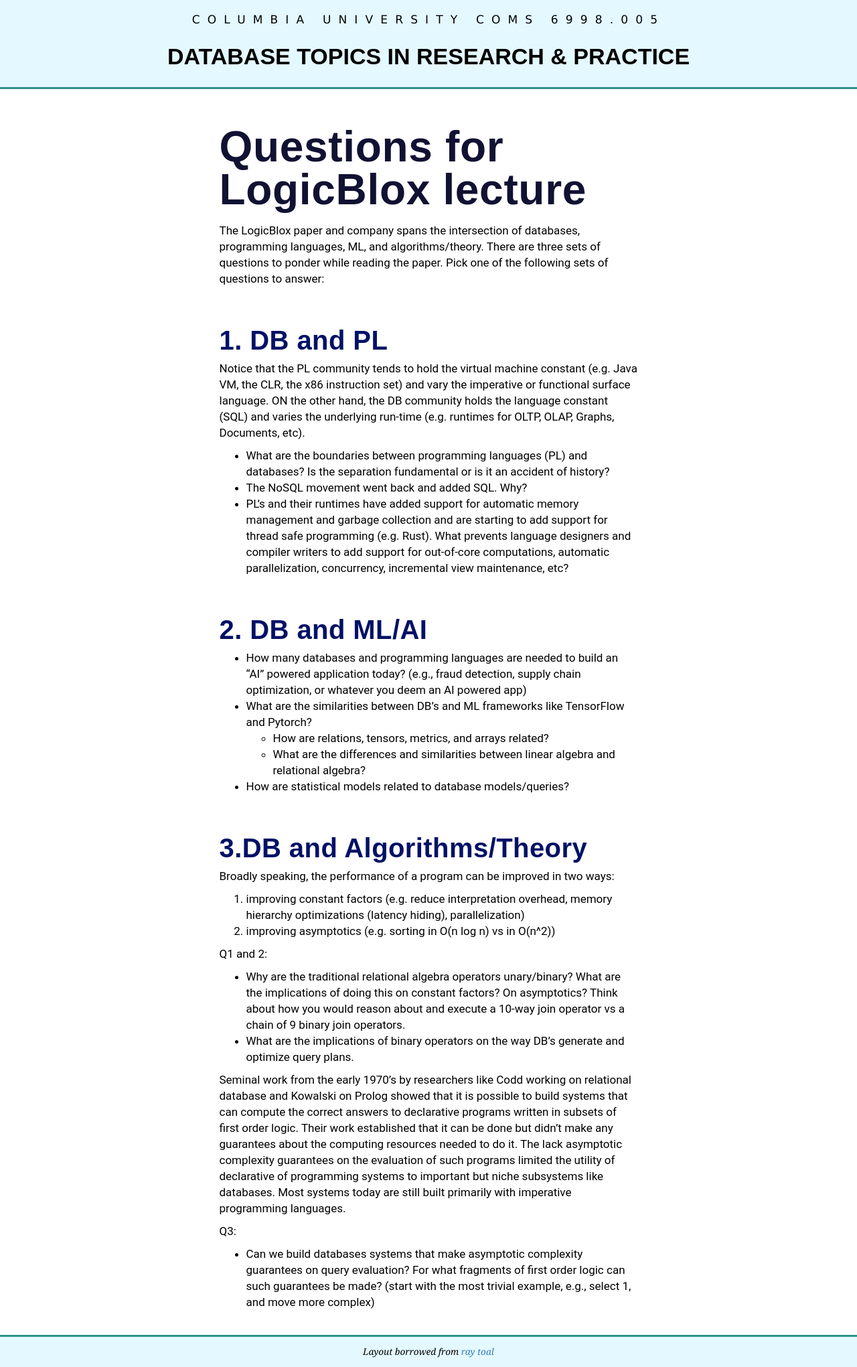
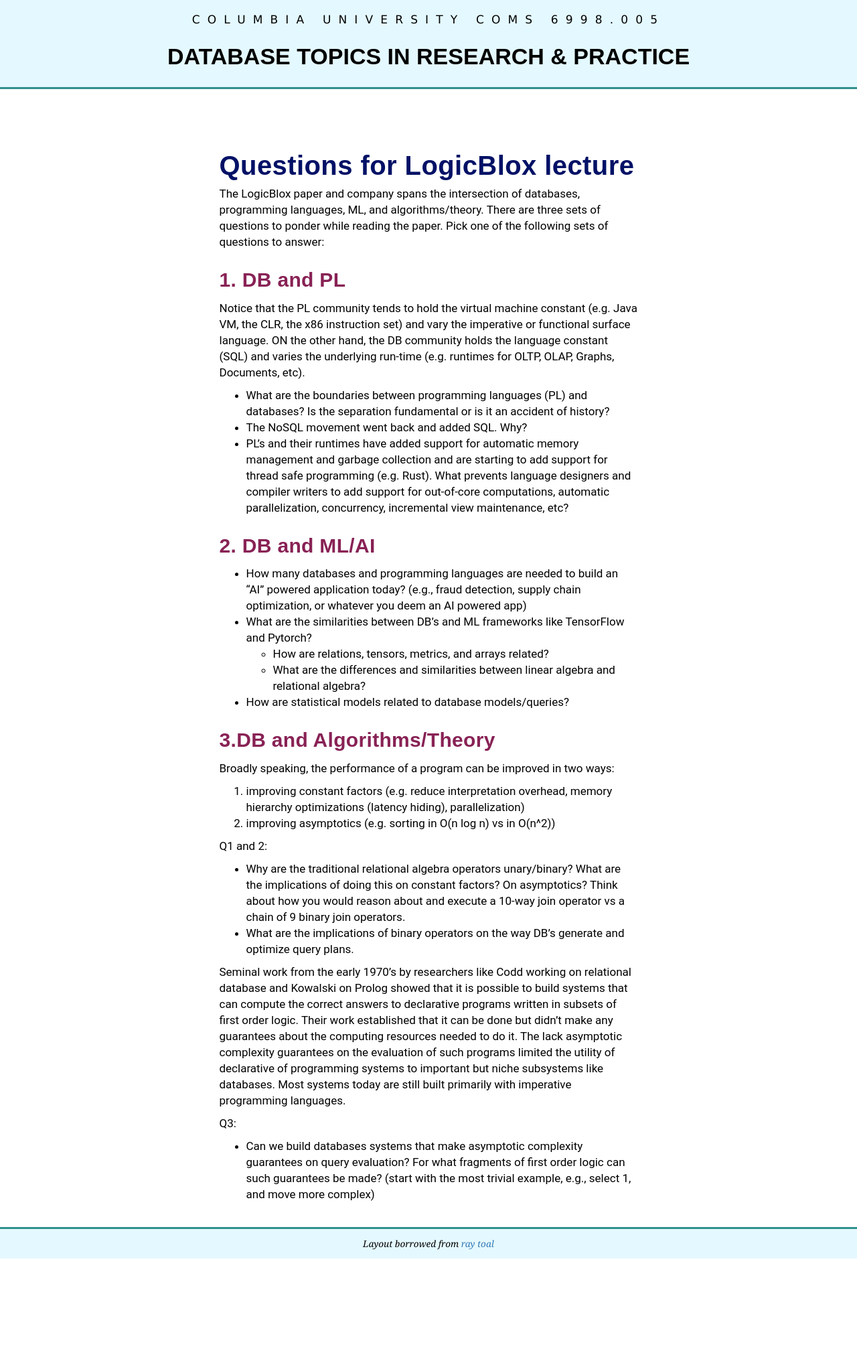
Before and after one commit to columbiadb/columbiadb.github.io, a Jekyll site: the page built from logicblox_questions.md, in a window 1280 px wide. Shown: the whole page at 67% size. Built offline with Jekyll 4.4.1, drawn with Linux system fonts in a browser that asks for light colours; our own code applies the rules of GitHub Pages for plain Markdown files; after the commit the page ends 1879 px from its top, so only the background shows below that.

Commit message:
lazy commit msg

```diff
--- a/logicblox_questions.md
+++ b/logicblox_questions.md
@@ -1,8 +1,8 @@
-# Questions for LogicBlox lecture
+## Questions for LogicBlox lecture
 
 The LogicBlox paper and company spans the intersection of databases, programming languages, ML, and algorithms/theory.  There are three sets of questions to ponder while reading the paper.   Pick one of the following sets of questions to answer:
 
-## 1. DB and PL
+### 1. DB and PL
 
 Notice that the PL community tends to hold the virtual machine constant (e.g. Java VM, the CLR, the x86 instruction set) and vary the imperative or functional surface language.  ON the other hand, the DB community holds the language constant (SQL) and varies the underlying run-time (e.g. runtimes for OLTP, OLAP, Graphs, Documents, etc).
 
@@ -14,7 +14,7 @@
 
 <!--- Why does the PL community ignore the relational/logic programming paradigm, ceding to the DB community (and perhaps the classic AI community)?  Can the DB community take advantage of the PL community's work on compilers, garbage collectors, type systems, functional data structures, etc?-->
 
-## 2. DB and ML/AI
+### 2. DB and ML/AI
 
 - How many databases and programming languages are needed to build an "AI"  powered application today?  (e.g., fraud detection, supply chain optimization, or whatever you deem an AI powered app)
 - What are the similarities between DB’s and ML frameworks like TensorFlow and Pytorch?
@@ -22,7 +22,7 @@
   * What are the differences and similarities between linear algebra and relational algebra?
 - How are statistical models related to database models/queries?
 
-## 3.DB and Algorithms/Theory
+### 3.DB and Algorithms/Theory
 
 Broadly speaking, the performance of a program can be improved in two ways:
 
```
